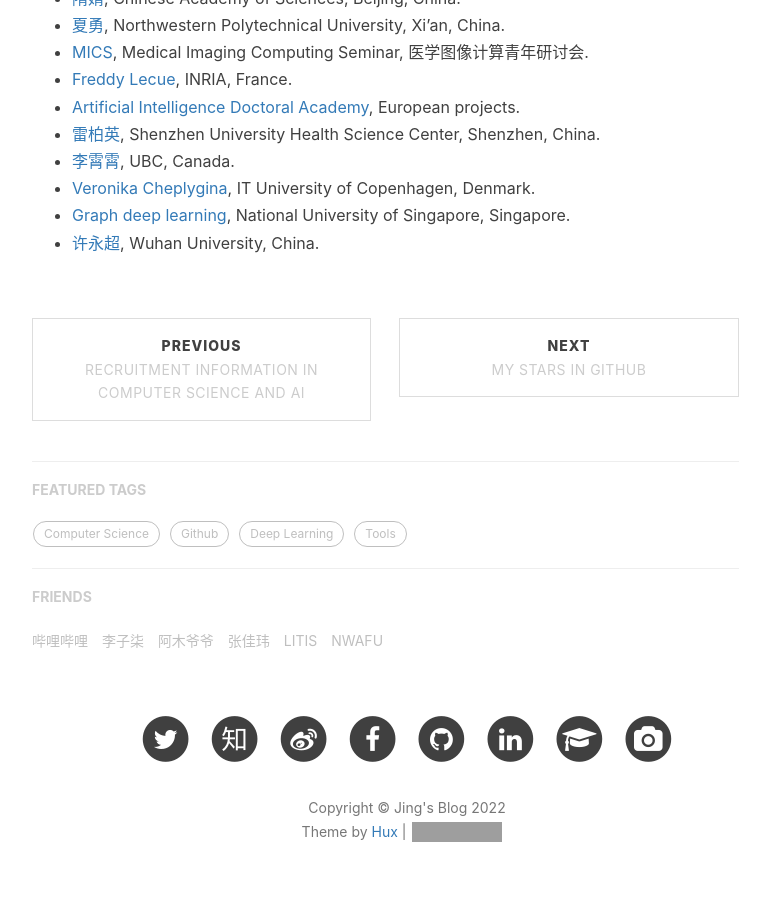
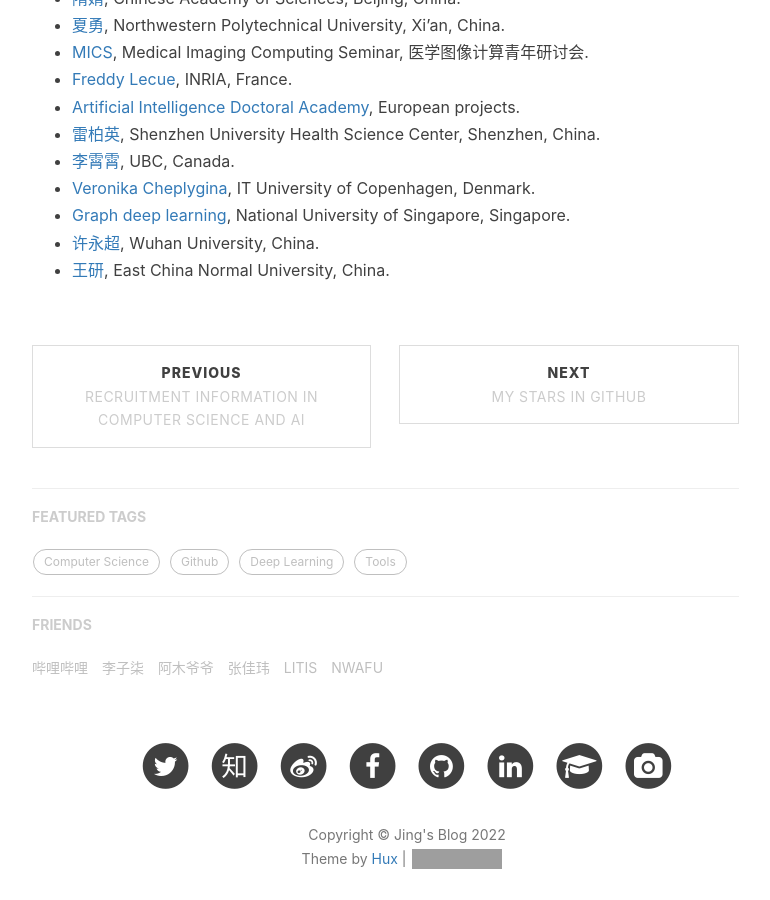
Before and after one commit to jizhang02/jizhang02.github.io, a Jekyll site: the page built from _posts/2020-04-04-lab.markdown, in a window 1280 px wide and 900 px high, scrolled down 1958 px. Shown: the whole window, without its empty margins (233-1003 px from the left). Built offline with Jekyll 4.4.1, drawn with Linux system fonts in a browser that asks for light colours; nearby versions of some CDN libraries; a script that is not in the unit is left out; comment, search, counter and statistics services are not loaded; grey boxes are pictures that could not be loaded.

Commit message:
Update 2020-04-04-lab.markdown

```diff
--- a/_posts/2020-04-04-lab.markdown
+++ b/_posts/2020-04-04-lab.markdown
@@ -54,3 +54,4 @@ This post is mainly the information of labs that including medical imaging, and
 * [Veronika Cheplygina](https://veronikach.com/), IT University of Copenhagen, Denmark.
 * [Graph deep learning](https://graphdeeplearning.github.io/), National University of Singapore, Singapore.
 * [许永超](https://sites.google.com/view/yongchaoxu/home), Wuhan University, China.
+* [王研](https://faculty.ecnu.edu.cn/_s15/wy2_19241/main.psp), East China Normal University, China.
```
